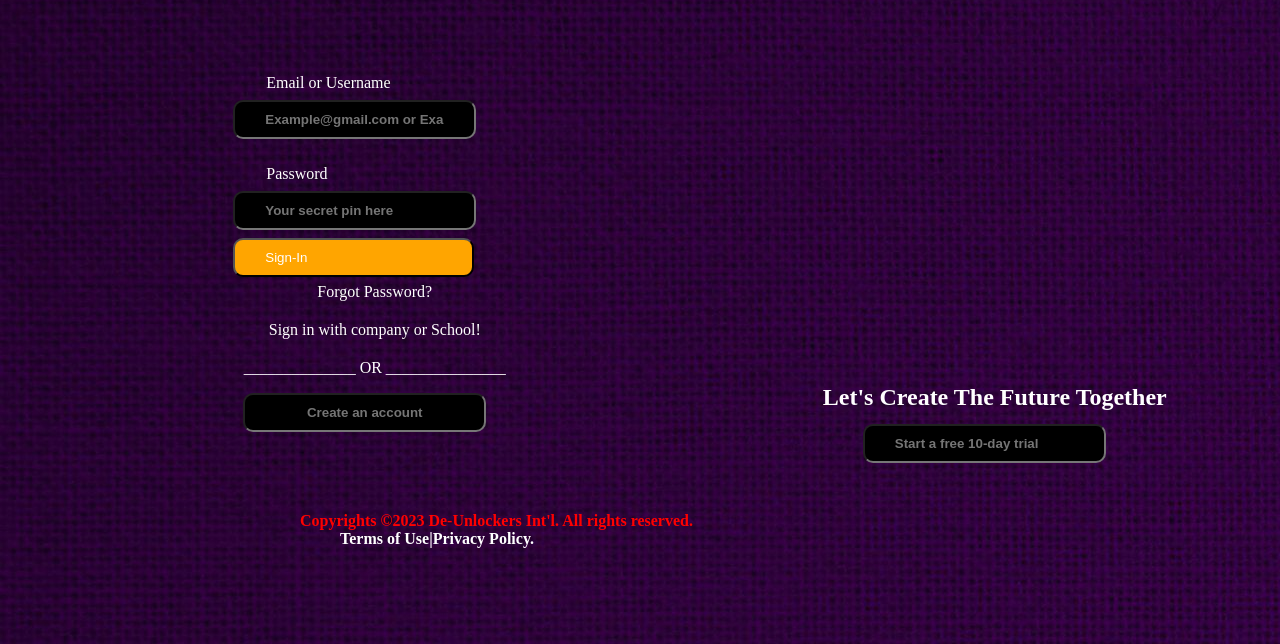
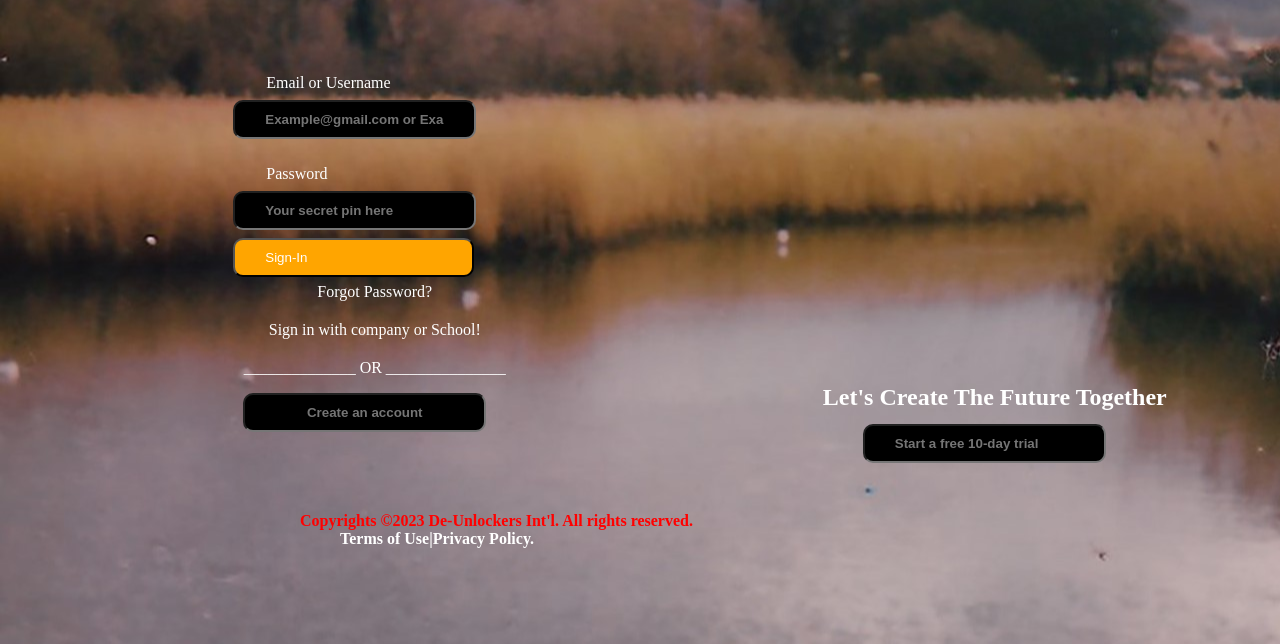
Before and after one commit to ogaraga/form, a plain HTML site: page index.html in a window 1280 px wide. Shown: the part 156-800 px from the top of the page. Drawn offline with Linux system fonts and the light colour scheme.

Commit message:
De-unlockers intl form

```diff
--- a/style.css
+++ b/style.css
@@ -2,8 +2,11 @@
     padding: 0%;
     margin: 0%;
 }
+
 body{
-    background-image: url(darkviolet.jpg);
+    background-image: url(project.jpg), url(darkviolet.jpg);
+    background-position: left 50%, right 50%;
+    background-repeat: no-repeat, repeat;
 }
 
 main{
@@ -73,6 +76,7 @@ main{
     margin-left: 40px;
 }
 
+
 .yep img{
     display: flex;
     height: 100px;
```
Also changed, not shown: project.jpg (added).
